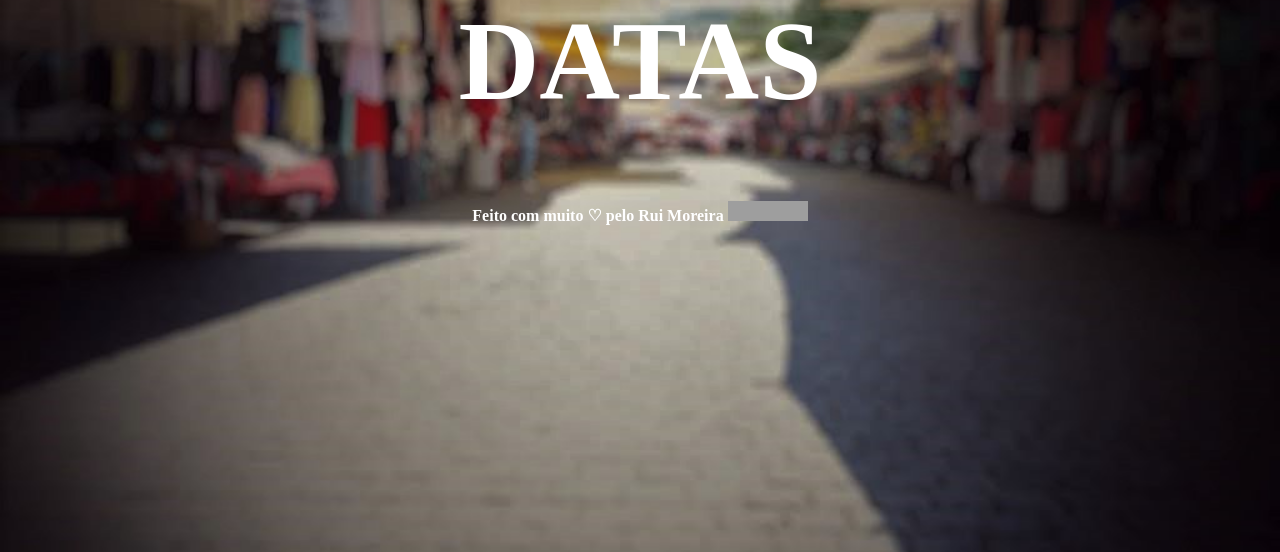
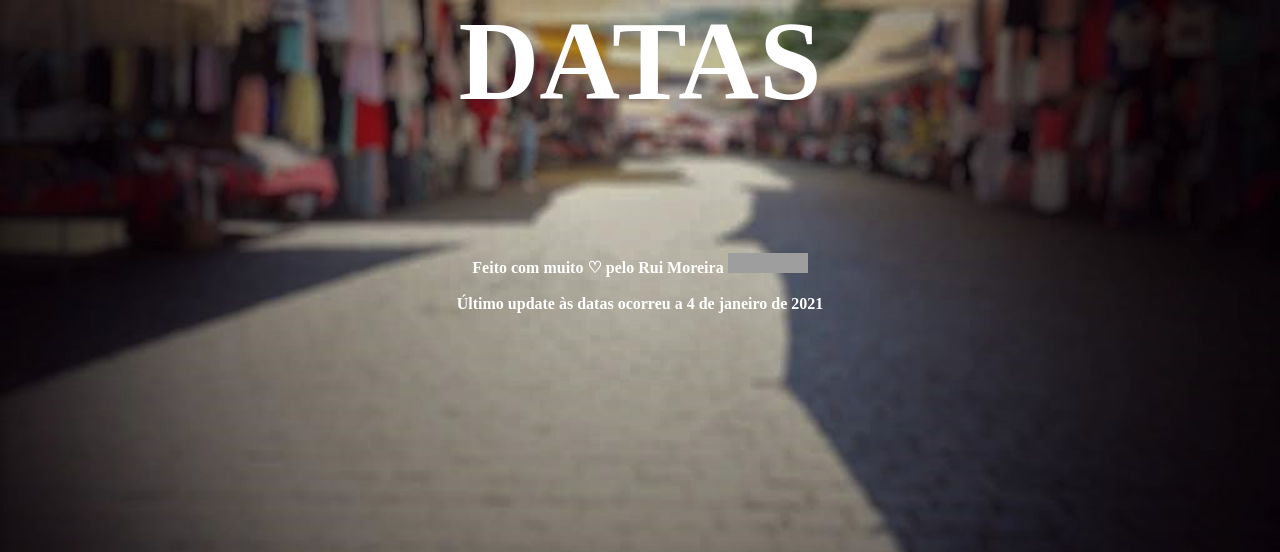
Before and after one commit to RuiJMoreira/hafeira, a PHP site: page / in a window 1280 px wide. Shown: the part 233-785 px from the top of the page. Run offline with PHP 8.4, Linux system fonts and the light colour scheme; grey boxes are pictures that could not be loaded.

Commit message:
Add files via upload
Add  info about db last update

```diff
--- a/index.php
+++ b/index.php
@@ -75,6 +75,6 @@ if ($ano==$anodasdatas){
 
 //rodape
 echo'
-<center><p style="font-size:100%; color:#ffffff;"><b>Feito com muito ♡ pelo Rui Moreira</b> <iframe src="https://ghbtns.com/github-btn.html?user=RuiJMoreira&repo=hafeira&type=fork&count=true" frameborder="0" scrolling="0" width="80" height="20" title="GitHub"></iframe></p></center>';
+<center><br><br><p style="font-size:100%; color:#ffffff;"><b>Feito com muito ♡ pelo Rui Moreira</b> <iframe src="https://ghbtns.com/github-btn.html?user=RuiJMoreira&repo=hafeira&type=fork&count=true" frameborder="0" scrolling="0" width="80" height="20" title="GitHub"></iframe><br><br><b>Último update às datas ocorreu a 4 de janeiro de 2021</b></p></center>';
 
 ?>
```
